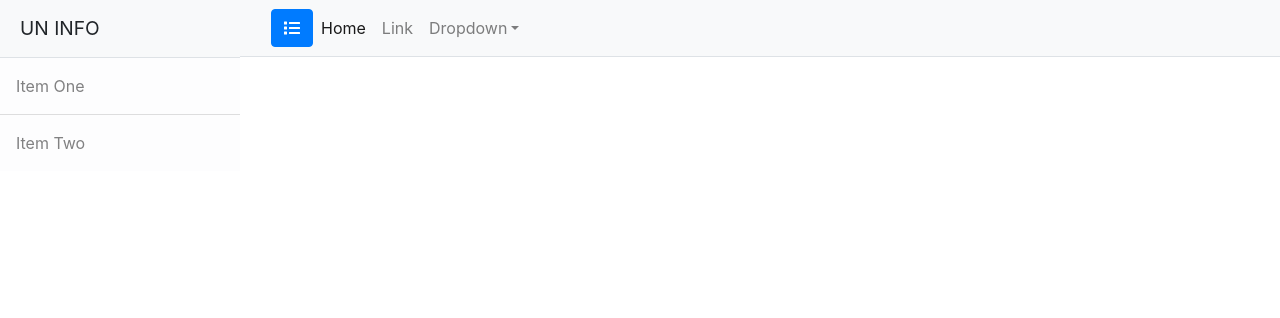
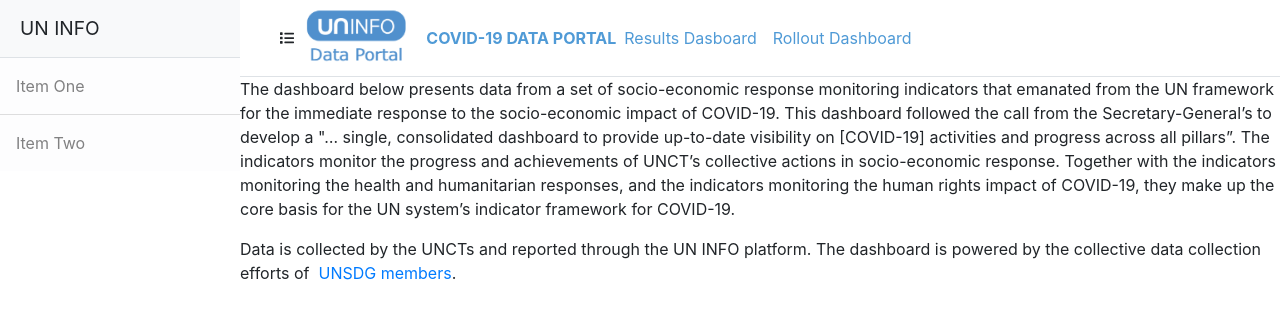
Before and after one commit to raashidahmad/uninfo-portal, a React (Create React App) app: page / in a window 1280 px wide. Shown: the top 318 px of the page. Built offline with nearby package versions, Linux system fonts and the light colour scheme.

Commit message:
Updated css, added main navigation, home page, and landing component

```diff
--- a/src/App.js
+++ b/src/App.js
@@ -2,13 +2,14 @@
 import './App.css';
 import Layout from './components/layout/Layout';
 import { Route, Switch } from 'react-router-dom';
+import Home from './pages/Home';
 
 function App() {
   return (
     <Layout>
       <Switch>
         <Route path='/' exact>
-
+            <Home />
         </Route>
       </Switch>
     </Layout>
--- a/src/assets/css/style.css
+++ b/src/assets/css/style.css
@@ -39,3 +39,12 @@
       margin-left: -15rem;
     }
   }
+
+  /*custom css*/
+  .navbar-light .navbar-nav .nav-link {
+    color: #4f9ad6 !important;
+  }
+
+  .navbar-light .navbar-nav .nav-link:hover {
+    color: #154872 !important;
+  }
--- /dev/null
+++ b/src/components/landing/Introduction.js
@@ -0,0 +1,24 @@
+function Introduction() {
+    return (
+        <div className="row">
+            <p>
+                The dashboard below presents data from a set of socio-economic response
+                monitoring indicators that emanated from the UN framework for the immediate
+                response to the socio-economic impact of COVID-19. This dashboard followed the
+                call from the Secretary-General’s to develop a "… single, consolidated dashboard
+                to provide up-to-date visibility on [COVID-19] activities and progress across all
+                pillars”. The indicators monitor the progress and achievements of UNCT’s
+                collective actions in socio-economic response. Together with the indicators
+                monitoring the health and humanitarian responses, and the indicators monitoring the
+                human rights impact of COVID-19, they make up the core basis for the UN system’s
+                indicator framework for COVID-19.
+            </p>
+            <p>
+                Data is collected by the UNCTs and reported through the UN INFO platform. The
+                dashboard is powered by the collective data collection efforts of
+                &nbsp;<a href="https://unsdg.un.org/about/who-we-are" default="_blank">UNSDG members</a>.
+            </p>
+        </div>
+    );
+}
+export default Introduction;
--- a/src/components/layout/MainNavigation.js
+++ b/src/components/layout/MainNavigation.js
@@ -7,26 +7,27 @@
 
 function MainNavigation() {
     return (
-        <nav className="navbar navbar-expand-lg navbar-light bg-light border-bottom">
+        <nav className={classes.bgWhite} className="navbar navbar-expand-lg navbar-light border-bottom">
             <div className="container-fluid">
-                <button className="btn btn-primary" id="sidebarToggle">
+                <button className="btn btn-default btn-sm" id="sidebarToggle">
                     <FontAwesomeIcon icon={faList} />
                 </button>
                 <button className="navbar-toggler" type="button" data-bs-toggle="collapse" data-bs-target="#navbarSupportedContent" aria-controls="navbarSupportedContent" aria-expanded="false" aria-label="Toggle navigation">
                     <span className="navbar-toggler-icon"></span>
                 </button>
                 <div className="collapse navbar-collapse" id="navbarSupportedContent">
+                    <span className={classes.logo}>
+                        <img src={logo1} alt="Logo" />
+                    </span>
+                    <span className={classes.covidHeadline}>
+                        COVID-19 DATA PORTAL
+                    </span>
                     <ul className="navbar-nav ms-auto mt-2 mt-lg-0">
-                        <li className="nav-item active"><a className="nav-link" href="#!">Home</a></li>
-                        <li className="nav-item"><a className="nav-link" href="#!">Link</a></li>
-                        <li className="nav-item dropdown">
-                            <a className="nav-link dropdown-toggle" id="navbarDropdown" href="#" role="button" data-bs-toggle="dropdown" aria-haspopup="true" aria-expanded="false">Dropdown</a>
-                            <div className="dropdown-menu dropdown-menu-end" aria-labelledby="navbarDropdown">
-                                <a className="dropdown-item" href="#!">Action</a>
-                                <a className="dropdown-item" href="#!">Another action</a>
-                                <div className="dropdown-divider"></div>
-                                <a className="dropdown-item" href="#!">Something else here</a>
-                            </div>
+                        <li className="nav-item active">
+                            <Link to="/results" className="nav-link">Results Dasboard</Link>
+                        </li>
+                        <li className="nav-item">
+                            <Link to="/rollout" className="nav-link">Rollout Dashboard</Link>
                         </li>
                     </ul>
                 </div>
--- a/src/components/layout/MainNavigation.module.css
+++ b/src/components/layout/MainNavigation.module.css
@@ -1,7 +1,22 @@
-.customheader {
-    top:12px!important;margin-left:300px!important;
-}
+.bgWhite {
+    background-color: whitesmoke !important;
+  }
 
-.left185 {
-    left: 185px !important;
-}
+  .logo {
+    left: 10px;
+  }
+
+  .covidHeadline {
+      font-weight: bold;
+      font-size: 16px;
+      margin-left: 15px;
+      color: #4f9ad6;
+  }
+
+  .defaultBlueColor {
+    color: #4f9ad6;
+  }
+
+  .logo img {
+      height: 60px;
+  }
--- /dev/null
+++ b/src/pages/Home.js
@@ -0,0 +1,10 @@
+import Introduction from "../components/landing/Introduction";
+
+function Home() {
+    return(
+        <div className="container">
+            <Introduction />
+        </div>
+    );
+}
+export default Home;
```
